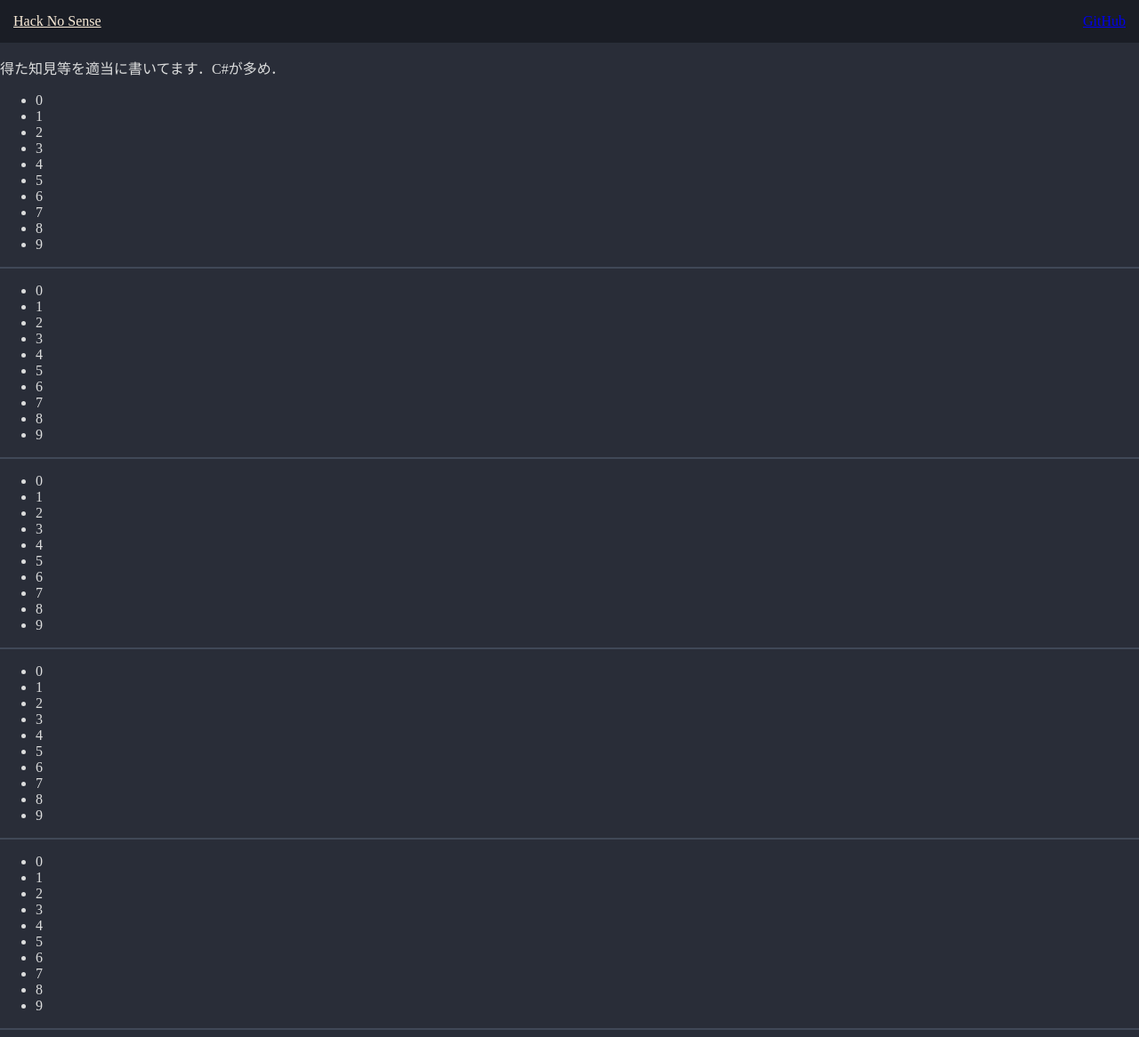
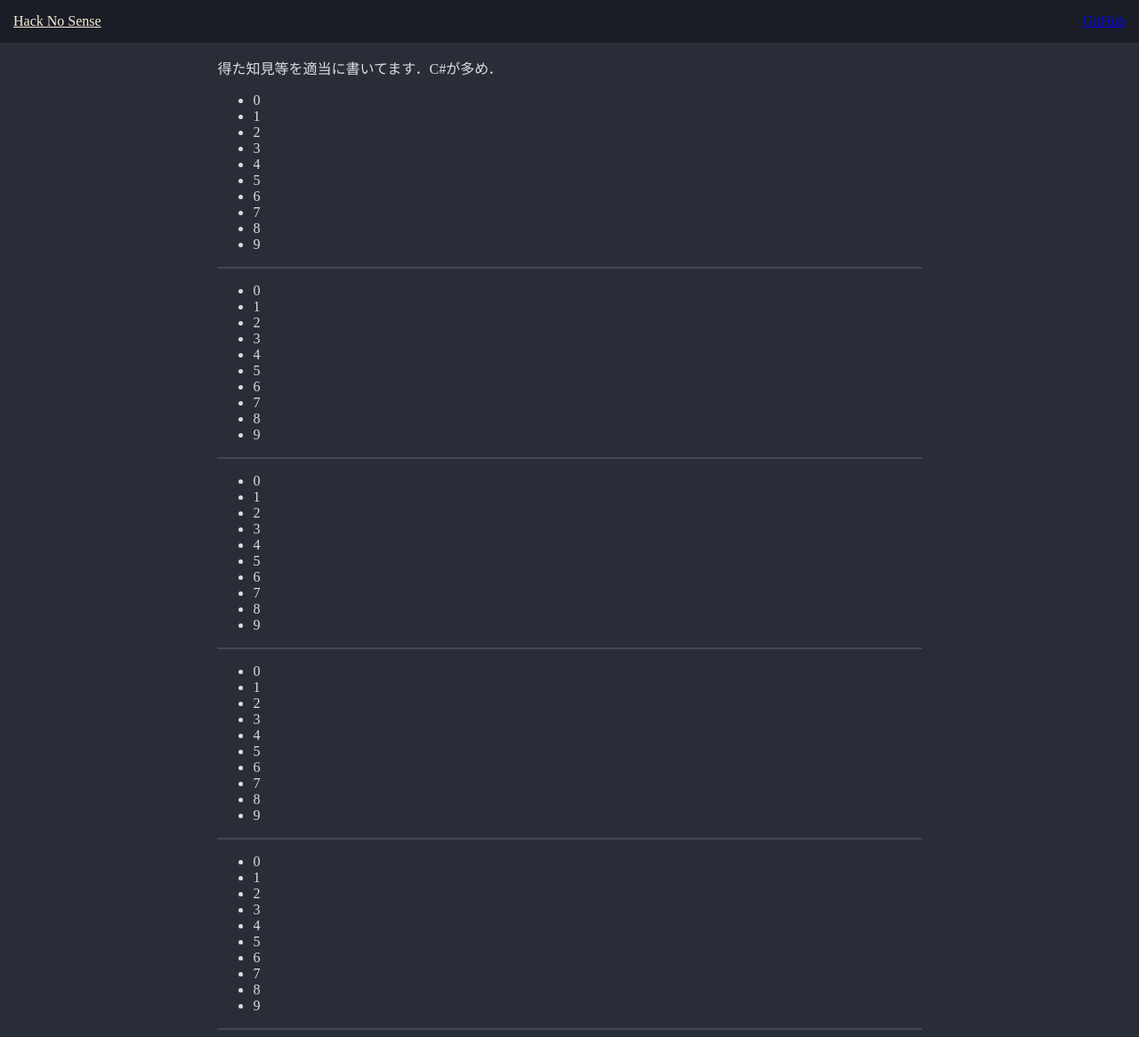
Before and after one commit to maemon4095/Hack-a-Sense, a Jekyll site: the page built from pages/home.md, in a window 1280 px wide and 1166 px high. Shown: the whole window at 89% size. Built offline with Jekyll 4.4.1, drawn with Linux system fonts in a browser that asks for light colours; comment, search, counter and statistics services are not loaded.

Commit message:
copy from main

```diff
--- a/_layouts/default.html
+++ b/_layouts/default.html
@@ -2,9 +2,9 @@
 
 <body>
     {%- include header.html -%}
-
-    {{- content -}}
-
+    <div class="content-root">
+        {{- content -}}
+    </div>
 </body>
 
 </html>
```
